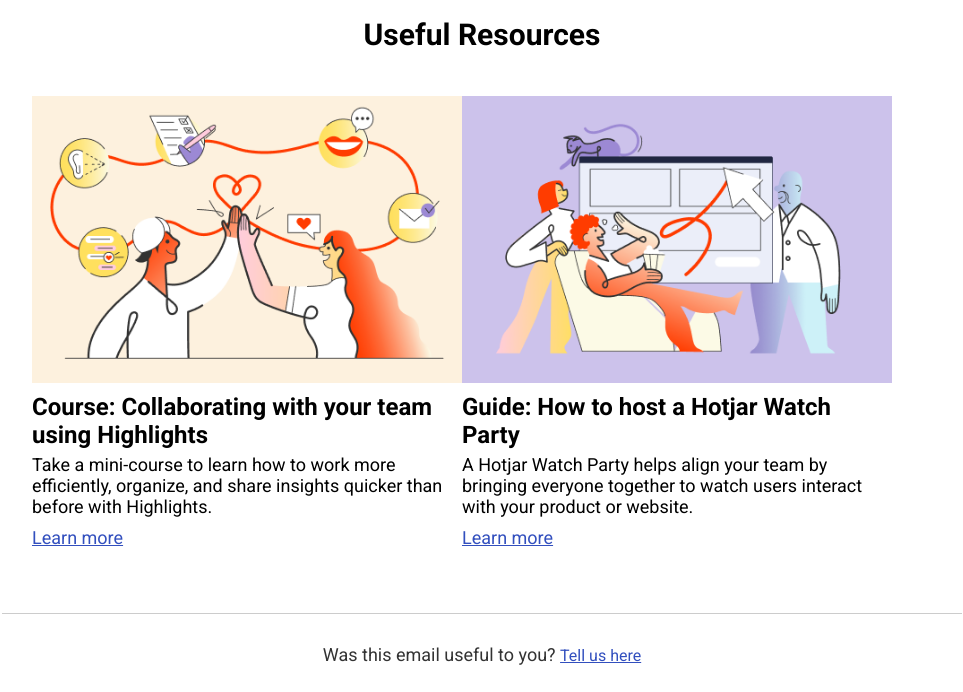
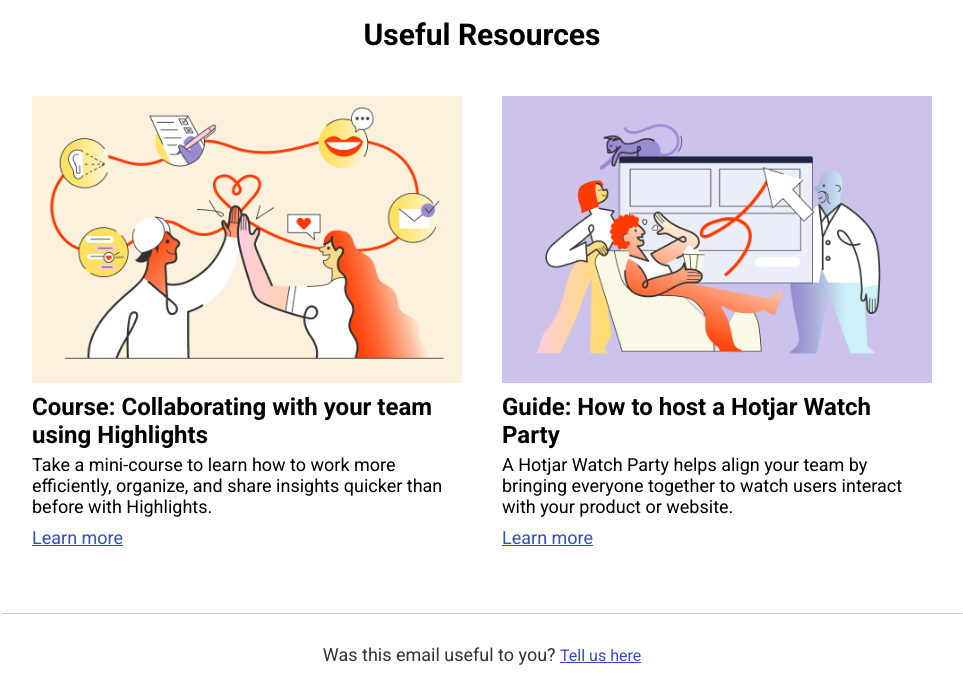
Before and after one commit to quandre/hotjar_newsletter, a plain HTML site: page index.html in a window 1280 px wide. Shown: the part 2595-3287 px from the top of the page, without its empty margins (158-1121 px from the left). Drawn offline with Linux system fonts and the light colour scheme.

Commit message:
css update

```diff
--- a/index.html
+++ b/index.html
@@ -408,7 +408,7 @@
                               </td>
                             </tr>
                           </table>
-                          <table width="260" align="left" cellpadding="0" cellspacing="0" border="0" role="presentation"
+                          <table width="260" align="right" cellpadding="0" cellspacing="0" border="0" role="presentation"
                             class="two-column" style="background-color:#ffffff;">
                             <tr>
                               <td>
```
